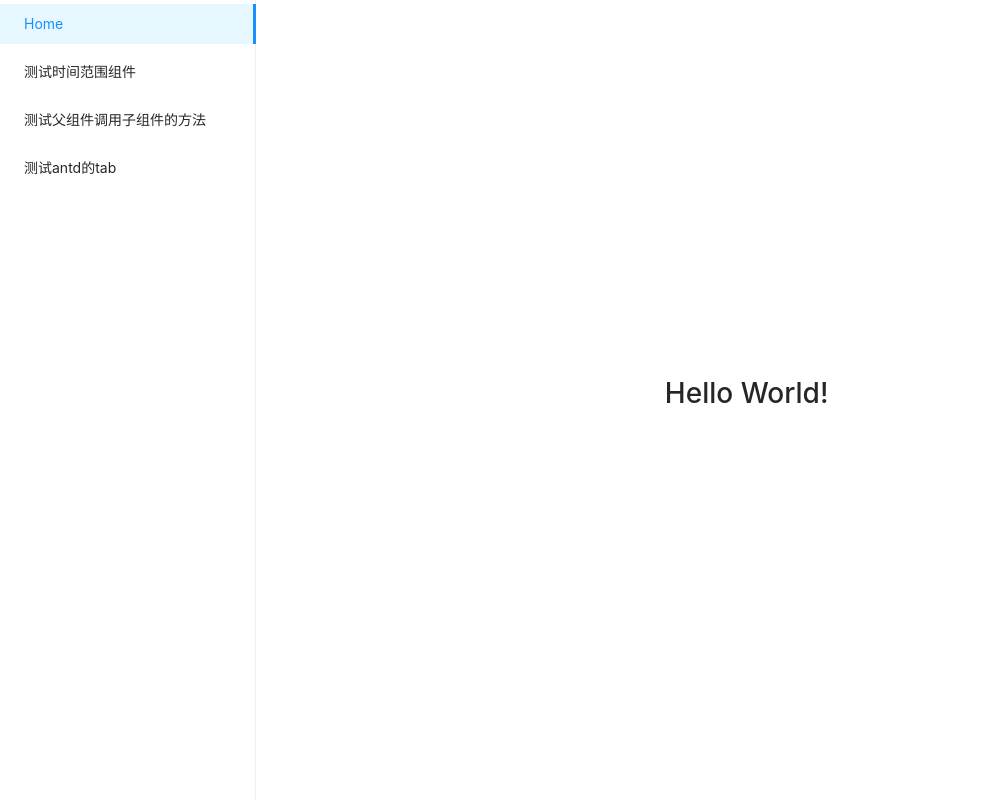
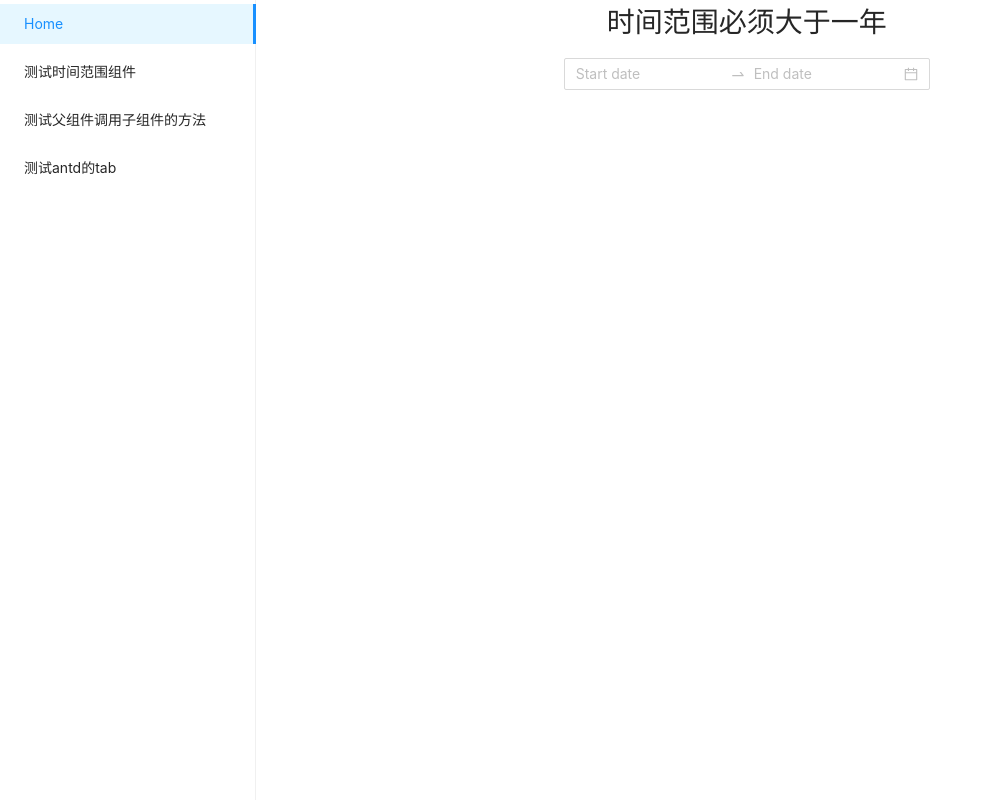
Before and after one commit to lixingjuan/react-playground, a React (Create React App) app: page /TestDateRange in a window 1280 px wide. Shown: the whole page, without its empty margins (0-993 px from the left). Built offline with nearby package versions, Linux system fonts and the light colour scheme.

Commit message:
fix: 将路由放在单独的路由文件route.js

```diff
--- a/src/App.js
+++ b/src/App.js
@@ -1,24 +1,22 @@
 import "./App.css";
-import TestFancyInput from "./components/TestFancyInput";
-import TestDateRange from "./components/TestDateRange";
-import Home from "./pages/Home";
+import { Row, Col } from "antd";
 import { Switch, Route } from "react-router";
+import routes from "./router";
+
 import AppMenu from "./components/AppMenu";
-import { Row, Col } from "antd";
 
 function App() {
   return (
     <Row className="App">
       <Col span={4}>
-        <AppMenu />
+        <AppMenu routes={routes} />
       </Col>
 
       <Col span={20}>
         <Switch>
-          <Route path="/" component={Home} />
-          <Route exact path="/TestFancyInput" component={TestFancyInput} />
-          <Route path="/TestDateRange" component={TestDateRange} />
-          <Route path="/TestDateRange" component={TestDateRange} />
+          {routes.map((it) => (
+            <Route path={it.path} component={it.component} key={it.desc} />
+          ))}
         </Switch>
       </Col>
     </Row>
--- a/src/components/AppMenu.js
+++ b/src/components/AppMenu.js
@@ -4,22 +4,9 @@ import React from "react";
 import { NavLink } from "react-router-dom";
 import { Menu } from "antd";
 
-const listArr = [
-  {
-    path: "/TestFancyInput",
-    desc: "测试时间范围组件",
-  },
-  {
-    path: "/FancyInput",
-    desc: "测试父组件调用子组件的方法",
-  },
-  {
-    path: "/TestTabs",
-    desc: "测试antd的tab",
-  },
-];
+function IndexPage(props) {
+  const { routes } = props;
 
-function IndexPage() {
   return (
     <Menu
       style={{ width: 256, height: "100vh" }}
@@ -31,7 +18,7 @@ function IndexPage() {
         <NavLink to={"/"}>Home</NavLink>
       </Menu.Item>
 
-      {listArr.map((it) => (
+      {routes.map((it) => (
         <Menu.Item key={it.desc}>
           <NavLink to={it.path} activeClassName="hurray">
             {it.desc}
--- a/src/components/TestDateRange.js
+++ b/src/pages/TestDateRange.js
@@ -46,6 +46,8 @@ const TestDateRange = () => {
   };
 
   return (
+    <div>
+      <h1>时间范围必须大于一年</h1>
       <RangePicker
         value={hackValue || value}
         onChange={onChange}
@@ -53,6 +55,7 @@ const TestDateRange = () => {
         onCalendarChange={onCalendarChange}
         onOpenChange={onOpenChange}
       />
+    </div>
   );
 };
 
--- a/src/pages/TestFancyInput.js
+++ b/src/pages/TestFancyInput.js
@@ -1,5 +1,4 @@
-import "./App.css";
-import FancyInput from "./components/FancyInput";
+import FancyInput from "../components/TestFancyInput";
 import { useRef } from "react";
 
 function TestFancyInput() {
--- a/src/router.js
+++ b/src/router.js
@@ -1 +1,23 @@
-const routers = [];
+import Home from "./pages/Home";
+import TestFancyInput from "./pages/TestFancyInput";
+import TestDateRange from "./pages/TestDateRange";
+
+const routes = [
+  {
+    path: "/TestDateRange",
+    desc: "测试时间范围组件",
+    component: TestDateRange,
+  },
+  {
+    path: "/TestFancyInput",
+    desc: "测试父组件调用子组件的方法",
+    component: TestFancyInput,
+  },
+  {
+    path: "/TestTabs",
+    desc: "测试antd的tab",
+    component: Home,
+  },
+];
+
+export default routes;
```
Lines whose indentation alone changed are shown as unchanged.
